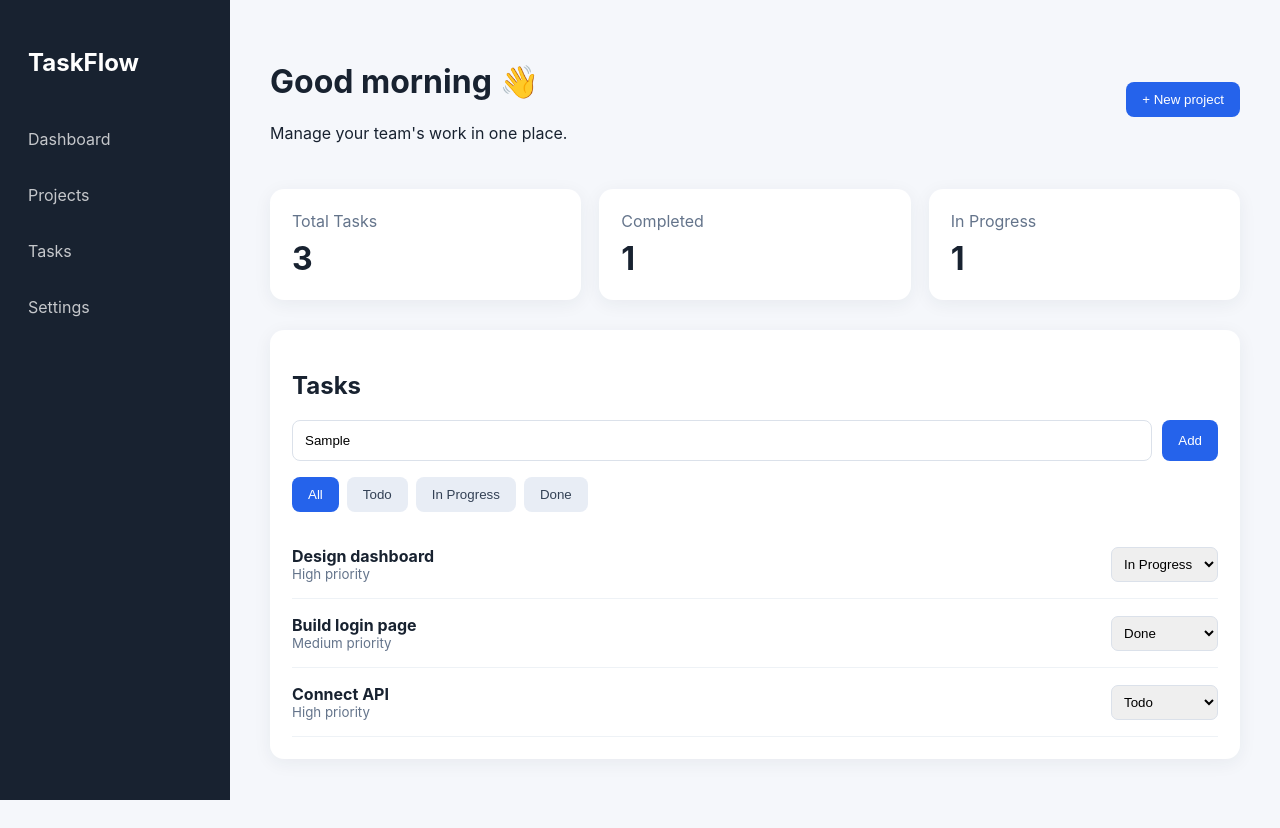
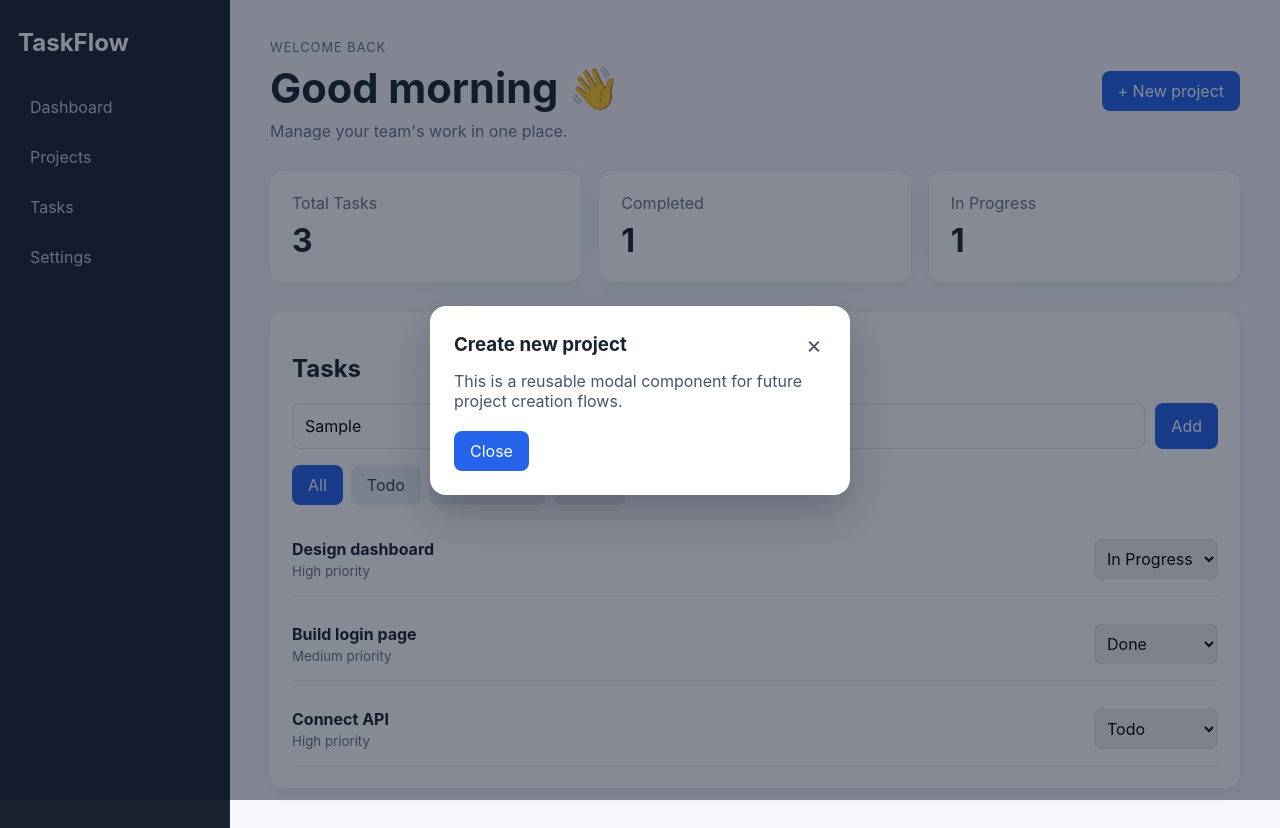
Before and after one commit to mandadapuswarna/react-taskflow-dashboard, a React (Vite) app: page / in a window 1280 px wide. Both pictures are taken after typing "Sample" into the empty fields and a click on the button "+ New project". Before the commit the page ends 800 px from the top, so only its background shows below. Built offline with nearby package versions, Linux system fonts and the light colour scheme.

Commit message:
Code Refractor

```diff
--- a/src/App.jsx
+++ b/src/App.jsx
@@ -1,109 +1,95 @@
-import { useState } from "react";
+import { useMemo, useState } from "react";
 import "./styles.css";
 
-const initialTasks = [
-  { id: 1, title: "Design dashboard", status: "In Progress", priority: "High" },
-  { id: 2, title: "Build login page", status: "Done", priority: "Medium" },
-  { id: 3, title: "Connect API", status: "Todo", priority: "High" },
-];
+import Sidebar from "./components/Sidebar/Sidebar";
+import Header from "./components/Header/Header";
+import Dashboard from "./components/Dashboard/Dashboard";
+import TaskForm from "./components/TaskForm/TaskForm";
+import TaskFilters from "./components/TaskFilters/TaskFilters";
+import TaskList from "./components/TaskList/TaskList";
+import Modal from "./components/Modal/Modal";
+
+import { useLocalStorage } from "./hooks/useLocalStorage";
+import { FILTER_OPTIONS, INITIAL_TASKS } from "./utils/constants";
 
 export default function App() {
-  const [tasks, setTasks] = useState(initialTasks);
+  const [tasks, setTasks] = useLocalStorage("taskflow-tasks", INITIAL_TASKS);
   const [title, setTitle] = useState("");
   const [filter, setFilter] = useState("All");
+  const [isModalOpen, setIsModalOpen] = useState(false);
 
-  const addTask = (e) => {
-    e.preventDefault();
+  const addTask = (event) => {
+    event.preventDefault();
+
     if (!title.trim()) return;
-    setTasks([
-      { id: Date.now(), title, status: "Todo", priority: "Medium" },
-      ...tasks,
+
+    setTasks((currentTasks) => [
+      { id: Date.now(), title: title.trim(), status: "Todo", priority: "Medium" },
+      ...currentTasks,
     ]);
     setTitle("");
   };
 
-  const filtered =
-    filter === "All" ? tasks : tasks.filter((t) => t.status === filter);
-  const done = tasks.filter((t) => t.status === "Done").length;
+  const updateTaskStatus = (taskId, nextStatus) => {
+    setTasks((currentTasks) =>
+      currentTasks.map((task) =>
+        task.id === taskId ? { ...task, status: nextStatus } : task,
+      ),
+    );
+  };
+
+  const filteredTasks = useMemo(
+    () => (filter === "All" ? tasks : tasks.filter((task) => task.status === filter)),
+    [filter, tasks],
+  );
+
+  const stats = useMemo(
+    () => ({
+      total: tasks.length,
+      done: tasks.filter((task) => task.status === "Done").length,
+      inProgress: tasks.filter((task) => task.status === "In Progress").length,
+    }),
+    [tasks],
+  );
 
   return (
-    <div className="app">
-      <aside>
-        <h2>TaskFlow</h2>
-        <p>Dashboard</p>
-        <p>Projects</p>
-        <p>Tasks</p>
-        <p>Settings</p>
-      </aside>
-      <main>
-        <header>
-          <div>
-            <h1>Good morning 👋</h1>
-            <p>Manage your team's work in one place.</p>
-          </div>
-          <button>+ New project</button>
-        </header>
-        <section className="stats">
-          <div>
-            <span>Total Tasks</span>
-            <b>{tasks.length}</b>
-          </div>
-          <div>
-            <span>Completed</span>
-            <b>{done}</b>
-          </div>
-          <div>
-            <span>In Progress</span>
-            <b>{tasks.filter((t) => t.status === "In Progress").length}</b>
-          </div>
-        </section>
+    <div className="app-shell">
+      <Sidebar />
+
+      <main className="main-content">
+        <Header onNewProject={() => setIsModalOpen(true)} />
+        <Dashboard stats={stats} />
+
         <section className="panel">
           <h2>Tasks</h2>
-          <form onSubmit={addTask}>
-            <input
-              value={title}
-              onChange={(e) => setTitle(e.target.value)}
-              placeholder="Add a new task"
-            />
-            <button>Add</button>
-          </form>
-          <div className="filters">
-            {["All", "Todo", "In Progress", "Done"].map((x) => (
-              <button
-                key={x}
-                className={filter === x ? "active" : ""}
-                onClick={() => setFilter(x)}
-              >
-                {x}
-              </button>
-            ))}
-          </div>
-          <div className="list">
-            {filtered.map((t) => (
-              <article key={t.id}>
-                <div>
-                  <strong>{t.title}</strong>
-                  <small>{t.priority} priority</small>
-                </div>
-                <select
-                  value={t.status}
-                  onChange={(e) =>
-                    setTasks(
-                      tasks.map((x) =>
-                        x.id === t.id ? { ...x, status: e.target.value } : x,
-                      ),
-                    )
-                  }
-                >
-                  <option>Todo</option>
-                  <option>In Progress</option>
-                  <option>Done</option>
-                </select>
-              </article>
-            ))}
-          </div>
+          <TaskForm
+            title={title}
+            onTitleChange={setTitle}
+            onSubmit={addTask}
+          />
+          <TaskFilters
+            filter={filter}
+            onFilterChange={setFilter}
+            options={FILTER_OPTIONS}
+          />
+          <TaskList tasks={filteredTasks} onStatusChange={updateTaskStatus} />
         </section>
       </main>
+
+      <Modal
+        isOpen={isModalOpen}
+        title="Create new project"
+        onClose={() => setIsModalOpen(false)}
+      >
+        <p className="modal-copy">This is a reusable modal component for future project creation flows.</p>
+        <button
+          type="button"
+          className="primary-button"
+          onClick={() => setIsModalOpen(false)}
+        >
+          Close
+        </button>
+      </Modal>
     </div>
   );
 }
--- /dev/null
+++ b/src/components/Dashboard/Dashboard.jsx
@@ -0,0 +1,18 @@
+export default function Dashboard({ stats }) {
+  const cards = [
+    { label: "Total Tasks", value: stats.total },
+    { label: "Completed", value: stats.done },
+    { label: "In Progress", value: stats.inProgress },
+  ];
+
+  return (
+    <section className="stats-grid" aria-label="Dashboard summary">
+      {cards.map((card) => (
+        <div key={card.label} className="stat-card">
+          <span>{card.label}</span>
+          <b>{card.value}</b>
+        </div>
+      ))}
+    </section>
+  );
+}
--- /dev/null
+++ b/src/components/Header/Header.jsx
@@ -0,0 +1,14 @@
+export default function Header({ onNewProject }) {
+  return (
+    <header className="topbar">
+      <div>
+        <p className="eyebrow">Welcome back</p>
+        <h1>Good morning 👋</h1>
+        <p className="subtitle">Manage your team's work in one place.</p>
+      </div>
+      <button type="button" className="primary-button" onClick={onNewProject}>
+        + New project
+      </button>
+    </header>
+  );
+}
--- /dev/null
+++ b/src/components/Modal/Modal.jsx
@@ -0,0 +1,17 @@
+export default function Modal({ isOpen, title, children, onClose }) {
+  if (!isOpen) return null;
+
+  return (
+    <div className="modal-backdrop" onClick={onClose}>
+      <div className="modal" onClick={(event) => event.stopPropagation()}>
+        <div className="modal-header">
+          <h3>{title}</h3>
+          <button type="button" className="close-button" onClick={onClose}>
+            ×
+          </button>
+        </div>
+        {children}
+      </div>
+    </div>
+  );
+}
--- /dev/null
+++ b/src/components/Sidebar/Sidebar.jsx
@@ -0,0 +1,18 @@
+const navItems = ["Dashboard", "Projects", "Tasks", "Settings"];
+
+export default function Sidebar() {
+  return (
+    <aside className="sidebar">
+      <div>
+        <h2>TaskFlow</h2>
+        <nav className="sidebar-nav" aria-label="Main navigation">
+          {navItems.map((item) => (
+            <button key={item} className="nav-item" type="button">
+              {item}
+            </button>
+          ))}
+        </nav>
+      </div>
+    </aside>
+  );
+}
--- /dev/null
+++ b/src/components/TaskCard/TaskCard.jsx
@@ -0,0 +1,20 @@
+export default function TaskCard({ task, onStatusChange }) {
+  return (
+    <article className="task-item">
+      <div className="task-copy">
+        <strong>{task.title}</strong>
+        <small>{task.priority} priority</small>
+      </div>
+
+      <select
+        value={task.status}
+        onChange={(event) => onStatusChange(task.id, event.target.value)}
+        aria-label={`Update status for ${task.title}`}
+      >
+        <option value="Todo">Todo</option>
+        <option value="In Progress">In Progress</option>
+        <option value="Done">Done</option>
+      </select>
+    </article>
+  );
+}
--- /dev/null
+++ b/src/components/TaskFilters/TaskFilters.jsx
@@ -0,0 +1,16 @@
+export default function TaskFilters({ filter, onFilterChange, options }) {
+  return (
+    <div className="filters">
+      {options.map((option) => (
+        <button
+          key={option}
+          type="button"
+          className={filter === option ? "active" : ""}
+          onClick={() => onFilterChange(option)}
+        >
+          {option}
+        </button>
+      ))}
+    </div>
+  );
+}
--- /dev/null
+++ b/src/components/TaskForm/TaskForm.jsx
@@ -0,0 +1,16 @@
+export default function TaskForm({ title, onTitleChange, onSubmit }) {
+  return (
+    <form className="task-form" onSubmit={onSubmit}>
+      <input
+        type="text"
+        value={title}
+        onChange={(event) => onTitleChange(event.target.value)}
+        placeholder="Add a new task"
+        aria-label="Task title"
+      />
+      <button type="submit" className="primary-button">
+        Add
+      </button>
+    </form>
+  );
+}
--- /dev/null
+++ b/src/components/TaskList/TaskList.jsx
@@ -0,0 +1,11 @@
+import TaskCard from "../TaskCard/TaskCard";
+
+export default function TaskList({ tasks, onStatusChange }) {
+  return (
+    <div className="task-list">
+      {tasks.map((task) => (
+        <TaskCard key={task.id} task={task} onStatusChange={onStatusChange} />
+      ))}
+    </div>
+  );
+}
--- /dev/null
+++ b/src/hooks/useLocalStorage.js
@@ -0,0 +1,23 @@
+import { useEffect, useState } from "react";
+
+export function useLocalStorage(key, initialValue) {
+  const [value, setValue] = useState(() => {
+    try {
+      const storedValue = window.localStorage.getItem(key);
+      return storedValue ? JSON.parse(storedValue) : initialValue;
+    } catch (error) {
+      console.error("Unable to read from localStorage:", error);
+      return initialValue;
+    }
+  });
+
+  useEffect(() => {
+    try {
+      window.localStorage.setItem(key, JSON.stringify(value));
+    } catch (error) {
+      console.error("Unable to write to localStorage:", error);
+    }
+  }, [key, value]);
+
+  return [value, setValue];
+}
--- a/src/styles.css
+++ b/src/styles.css
@@ -1 +1,240 @@
-*{box-sizing:border-box}body{margin:0;font-family:Inter,Arial,sans-serif;background:#f5f7fb;color:#182230}.app{min-height:100vh;display:flex}aside{width:230px;background:#182230;color:white;padding:28px}aside h2{margin-bottom:42px}aside p{opacity:.75;padding:10px 0}main{flex:1;padding:40px;max-width:1200px;margin:auto}header{display:flex;justify-content:space-between;align-items:center;gap:20px}button{border:0;border-radius:8px;padding:10px 16px;background:#2563eb;color:#fff;cursor:pointer}.stats{display:grid;grid-template-columns:repeat(3,1fr);gap:18px;margin:30px 0}.stats div,.panel{background:white;border-radius:14px;padding:22px;box-shadow:0 4px 18px #1e293b10}.stats span,small{display:block;color:#64748b}.stats b{display:block;font-size:32px;margin-top:8px}.panel form{display:flex;gap:10px;margin:16px 0}.panel input{flex:1;padding:12px;border:1px solid #dbe1ea;border-radius:8px}.filters button{background:#e8edf5;color:#334155;margin-right:8px}.filters .active{background:#2563eb;color:#fff}.list{margin-top:18px}.list article{display:flex;justify-content:space-between;align-items:center;padding:16px 0;border-bottom:1px solid #eef2f6}.list select{padding:8px;border-radius:7px;border:1px solid #dbe1ea}@media(max-width:700px){aside{display:none}main{padding:20px}.stats{grid-template-columns:1fr}header{align-items:flex-start;flex-direction:column}}
+* { box-sizing: border-box; }
+
+body {
+  margin: 0;
+  font-family: Inter, Arial, sans-serif;
+  background: #f5f7fb;
+  color: #182230;
+}
+
+button,
+input,
+select {
+  font: inherit;
+}
+
+button {
+  border: 0;
+  border-radius: 8px;
+  padding: 10px 16px;
+  cursor: pointer;
+}
+
+.app-shell {
+  min-height: 100vh;
+  display: flex;
+}
+
+.sidebar {
+  width: 230px;
+  background: #182230;
+  color: #fff;
+  padding: 28px 18px;
+}
+
+.sidebar h2 {
+  margin: 0 0 30px;
+}
+
+.sidebar-nav {
+  display: flex;
+  flex-direction: column;
+  gap: 10px;
+}
+
+.nav-item {
+  background: transparent;
+  color: rgba(255, 255, 255, 0.75);
+  text-align: left;
+  padding: 10px 12px;
+}
+
+.main-content {
+  flex: 1;
+  padding: 40px;
+  max-width: 1200px;
+  margin: auto;
+}
+
+.topbar {
+  display: flex;
+  justify-content: space-between;
+  align-items: center;
+  gap: 20px;
+}
+
+.eyebrow {
+  margin: 0 0 8px;
+  color: #64748b;
+  font-size: 0.8rem;
+  text-transform: uppercase;
+  letter-spacing: 0.08em;
+}
+
+.topbar h1 {
+  margin: 0;
+  font-size: clamp(2rem, 4vw, 2.6rem);
+}
+
+.subtitle {
+  margin: 8px 0 0;
+  color: #64748b;
+}
+
+.primary-button {
+  background: #2563eb;
+  color: #fff;
+}
+
+.stats-grid {
+  display: grid;
+  grid-template-columns: repeat(3, 1fr);
+  gap: 18px;
+  margin: 30px 0;
+}
+
+.stat-card,
+.panel {
+  background: white;
+  border-radius: 14px;
+  padding: 22px;
+  box-shadow: 0 4px 18px rgba(30, 41, 59, 0.08);
+}
+
+.stat-card span,
+.task-copy small {
+  display: block;
+  color: #64748b;
+}
+
+.stat-card b {
+  display: block;
+  font-size: 32px;
+  margin-top: 8px;
+}
+
+.panel {
+  margin-top: 24px;
+}
+
+.task-form {
+  display: flex;
+  gap: 10px;
+  margin: 16px 0;
+}
+
+.task-form input {
+  flex: 1;
+  padding: 12px;
+  border: 1px solid #dbe1ea;
+  border-radius: 8px;
+}
+
+.filters {
+  display: flex;
+  flex-wrap: wrap;
+  gap: 8px;
+  margin-bottom: 18px;
+}
+
+.filters button {
+  background: #e8edf5;
+  color: #334155;
+}
+
+.filters .active {
+  background: #2563eb;
+  color: #fff;
+}
+
+.task-list {
+  display: flex;
+  flex-direction: column;
+  gap: 12px;
+}
+
+.task-item {
+  display: flex;
+  justify-content: space-between;
+  align-items: center;
+  gap: 16px;
+  padding: 16px 0;
+  border-bottom: 1px solid #eef2f6;
+}
+
+.task-copy {
+  display: flex;
+  flex-direction: column;
+  gap: 4px;
+}
+
+.task-item select {
+  padding: 8px;
+  border-radius: 7px;
+  border: 1px solid #dbe1ea;
+}
+
+.modal-backdrop {
+  position: fixed;
+  inset: 0;
+  background: rgba(15, 23, 42, 0.5);
+  display: flex;
+  align-items: center;
+  justify-content: center;
+  padding: 20px;
+}
+
+.modal {
+  background: white;
+  width: min(420px, 100%);
+  border-radius: 16px;
+  padding: 24px;
+  box-shadow: 0 18px 42px rgba(15, 23, 42, 0.25);
+}
+
+.modal-header {
+  display: flex;
+  justify-content: space-between;
+  align-items: center;
+  margin-bottom: 12px;
+}
+
+.modal-header h3 {
+  margin: 0;
+}
+
+.close-button {
+  font-size: 1.5rem;
+  background: transparent;
+  color: #475569;
+  padding: 0 4px;
+}
+
+.modal-copy {
+  margin: 0 0 20px;
+  color: #475569;
+}
+
+@media (max-width: 700px) {
+  .sidebar {
+    display: none;
+  }
+
+  .main-content {
+    padding: 20px;
+  }
+
+  .stats-grid {
+    grid-template-columns: 1fr;
+  }
+
+  .topbar {
+    align-items: flex-start;
+    flex-direction: column;
+  }
+
+  .task-item {
+    flex-direction: column;
+    align-items: flex-start;
+  }
+}
--- /dev/null
+++ b/src/utils/constants.js
@@ -0,0 +1,7 @@
+export const FILTER_OPTIONS = ["All", "Todo", "In Progress", "Done"];
+
+export const INITIAL_TASKS = [
+  { id: 1, title: "Design dashboard", status: "In Progress", priority: "High" },
+  { id: 2, title: "Build login page", status: "Done", priority: "Medium" },
+  { id: 3, title: "Connect API", status: "Todo", priority: "High" },
+];
```
Also changed, not shown: 1 other file (tests, documents, lock files or other folders).
